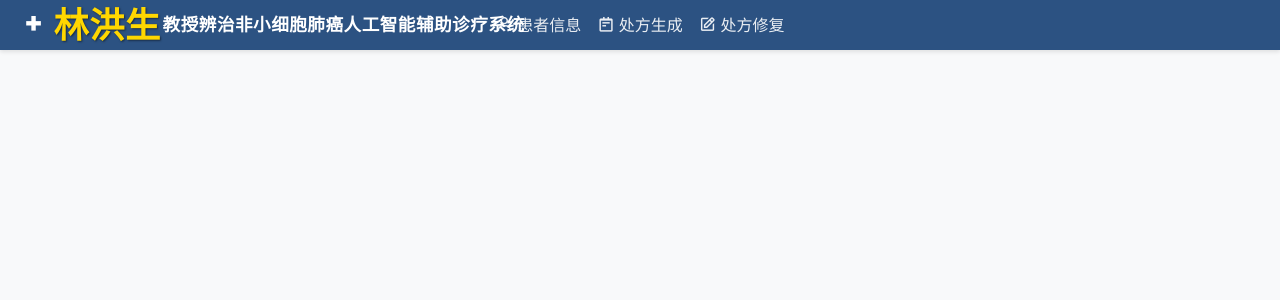
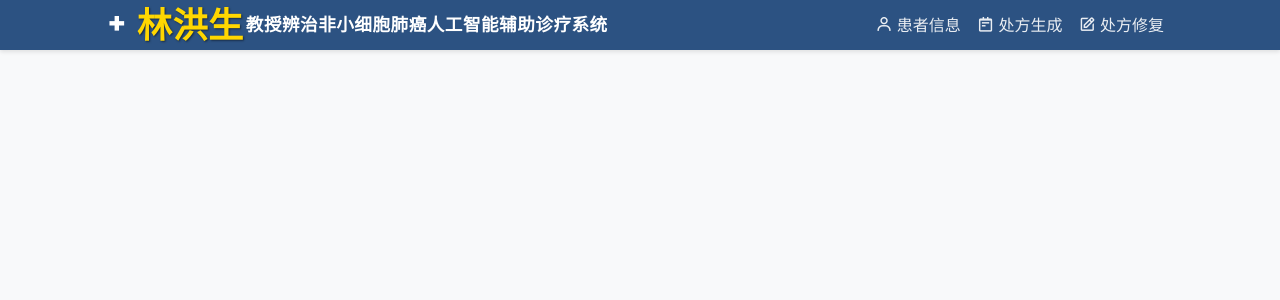
Before and after one commit to zhangxinxin234/LungCancer, a Flask app: template frontend/templates/base.html in a window 1280 px wide. Shown: the top 300 px of the page. Run offline with Flask 2, Linux system fonts and the light colour scheme; the template is opened without the code that fills it, so the values that code supplies are empty; some web fonts are replaced.

Commit message:
美化样式-导航栏

```diff
--- a/frontend/templates/base.html
+++ b/frontend/templates/base.html
@@ -48,7 +48,7 @@
             font-weight: 600;
             font-size: 1.1rem;
             padding: 0;
-            margin-right: 2rem;
+            margin-right: 1rem;
             line-height: 50px;
             white-space: nowrap;
         }
@@ -56,7 +56,7 @@
         .nav-link {
             color: rgba(255,255,255,0.9) !important;
             font-weight: 500;
-            padding: 0 1rem;
+            padding: 0 0.8rem;
             margin: 0;
             border-radius: 0;
             transition: all 0.3s ease;
@@ -78,13 +78,9 @@
 
         .navbar-nav {
             margin-left: auto;
-            margin-right: auto;
             height: 50px;
             display: flex;
             align-items: center;
-            position: absolute;
-            left: 50%;
-            transform: translateX(-50%);
         }
 
         .nav-item {
@@ -99,7 +95,7 @@
         .container {
             padding-left: 0.75rem;
             padding-right: 0.75rem;
-            width: 80%;
+            width: 85%;
             max-width: 1600px !important;
             margin: 0 auto;
         }
@@ -131,7 +127,7 @@
 </head>
 <body>
     <nav class="navbar navbar-expand-lg navbar-dark">
-        <div class="container-fluid" style="width: 98%; margin: 0 auto; position: relative;">
+        <div class="container-fluid" style="width: 85%; margin: 0 auto;">
             <a class="navbar-brand fancy-title" href="/">
                 <i class='bx bx-plus-medical medical-icon'></i>
                 <span style="font-size: 2.2rem; font-weight: 700; color: #ffd700; text-shadow: 1px 1px 2px rgba(0,0,0,0.5); display: inline-block; vertical-align: middle; margin-right: 2px;">林洪生</span>教授辨治非小细胞肺癌人工智能辅助诊疗系统
--- a/frontend/templates/patient_info.html
+++ b/frontend/templates/patient_info.html
@@ -454,7 +454,7 @@
 </head>
 <body>
     <nav class="navbar navbar-expand-lg navbar-dark">
-        <div class="container-fluid" style="width: 98%; margin: 0 auto; position: relative;">
+        <div class="container-fluid" style="width: 90%; margin: 0 auto; position: relative;">
             <a class="navbar-brand fancy-title" href="#"><i class='bx bx-plus-medical medical-icon'></i>林洪生教授辨治非小细胞肺癌人工智能辅助诊疗系统</a>
             <button class="navbar-toggler" type="button" data-bs-toggle="collapse" data-bs-target="#navbarNav">
                 <span class="navbar-toggler-icon"></span>
--- a/frontend/templates/prescription.html
+++ b/frontend/templates/prescription.html
@@ -467,7 +467,7 @@
         <div class="loading-text">正在生成处方...</div>
     </div>
     <nav class="navbar navbar-expand-lg navbar-dark">
-        <div class="container-fluid" style="width: 98%; margin: 0 auto;">
+        <div class="container-fluid" style="width: 90%; margin: 0 auto; position: relative;">
             <a class="navbar-brand fancy-title" href="#"><i class='bx bx-plus-medical medical-icon'></i>林洪生教授辨治非小细胞肺癌人工智能辅助诊疗系统</a>
             <button class="navbar-toggler" type="button" data-bs-toggle="collapse" data-bs-target="#navbarNav">
                 <span class="navbar-toggler-icon"></span>
--- a/frontend/templates/repair.html
+++ b/frontend/templates/repair.html
@@ -377,7 +377,7 @@
 </head>
 <body>
     <nav class="navbar navbar-expand-lg navbar-dark">
-        <div class="container-fluid" style="width: 98%; margin: 0 auto;">
+        <div class="container-fluid" style="width: 90%; margin: 0 auto; position: relative;">
             <a class="navbar-brand fancy-title" href="#"><i class='bx bx-plus-medical medical-icon'></i>林洪生教授辨治非小细胞肺癌人工智能辅助诊疗系统</a>
             <button class="navbar-toggler" type="button" data-bs-toggle="collapse" data-bs-target="#navbarNav">
                 <span class="navbar-toggler-icon"></span>
```
Also changed, not shown: backend/lung_cancer.db.
